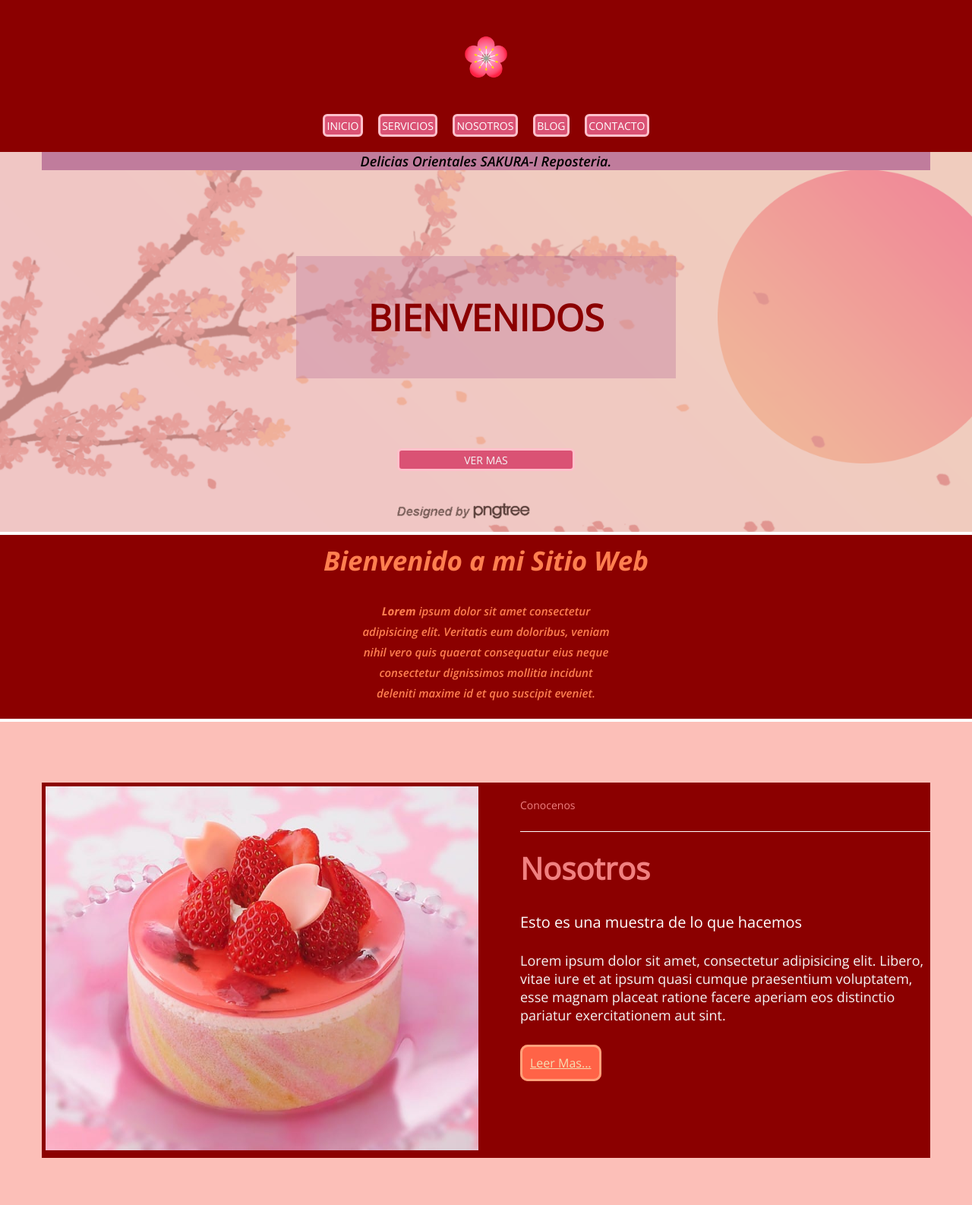
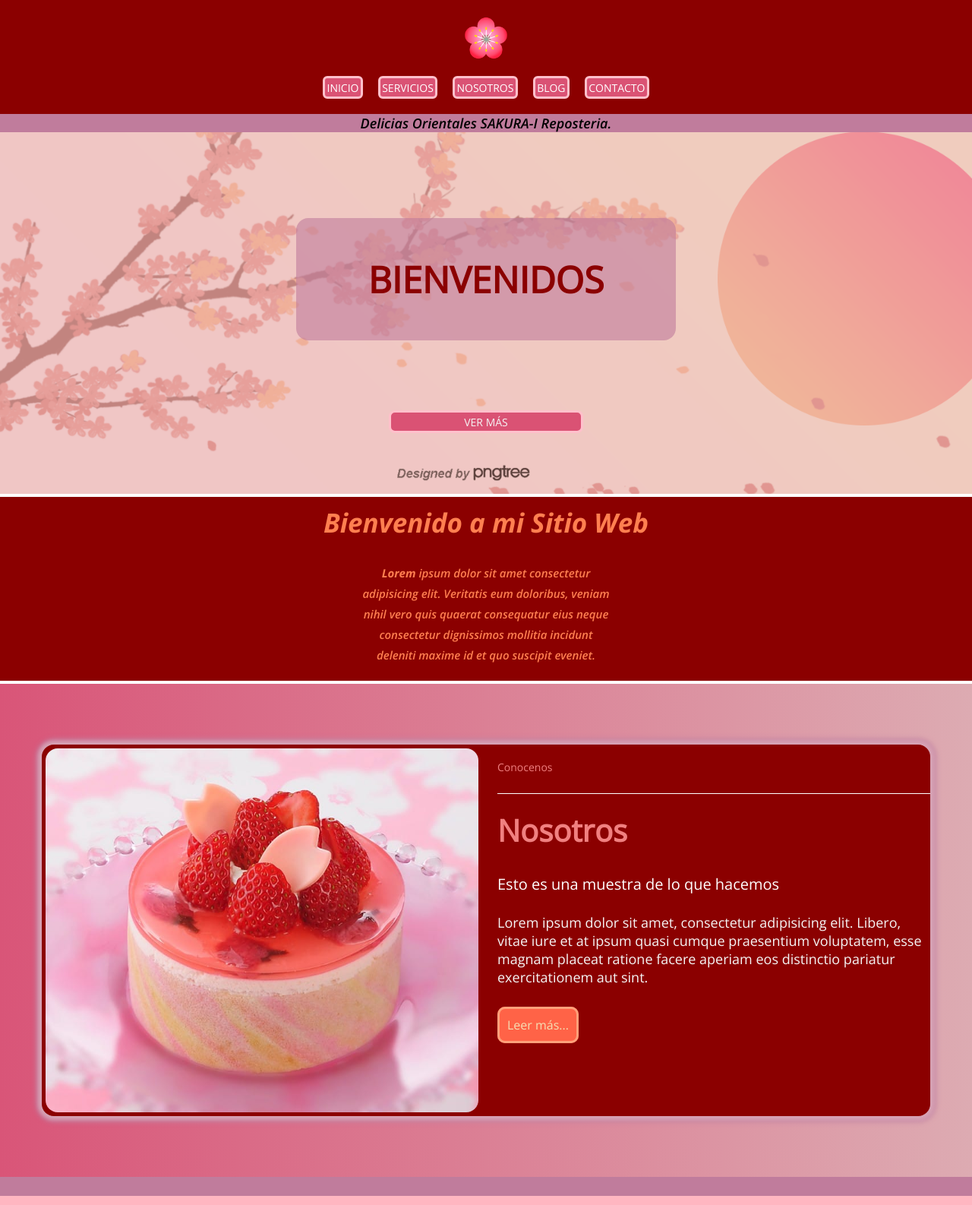
Before and after one commit to MicaMonje/Primera-pagHTML-CSS, a plain HTML site: page index.html in a window 1280 px wide. Shown: the top 1586 px of the page at 76% size. Drawn offline with nearby package versions, Linux system fonts and the light colour scheme.

Commit message:
Bordes redondeados, espacios y algunas sombras

```diff
--- a/css/estilos.css
+++ b/css/estilos.css
@@ -18,13 +18,13 @@ body{
 
 header{
     width: 100%;
-    height: 200px;
+    height: 150px;
     background-color: darkred;
 }
 
-.logo{
-    padding: 25px 0;
-}
+/* .logo{
+
+} */
 
 .logo img{
     width: 100px;
@@ -53,6 +53,7 @@ header{
     padding: 2.5px;
     margin-bottom: 5rem;
     font-size: 14px;
+    transition: all 0.3s ease;
 }
 
 .menu a:hover{
@@ -87,6 +88,7 @@ header{
     flex-flow: column wrap;
     justify-content: center;
     height: 100%;
+    max-width: 100%;
 
 }
 
@@ -96,6 +98,7 @@ header{
     color: black;
     font-style: italic;
     margin-bottom: 20px;
+    width: 100%;
 
 }
 
@@ -104,9 +107,10 @@ header{
     color: darkred;
     width: 100%;
     padding: 48px 0;
-    background-color: rgba(192, 124, 156, 0.4);
+    background-color: rgba(192, 124, 156, 0.6);
     max-width: 500px;
     margin: auto;
+    border-radius: 1rem;
 }
 
 .llamada-accion a{
@@ -117,7 +121,7 @@ header{
 
     background: rgb(218, 82, 116);
     border: 3px solid pink ;
-    border-radius: 6px;
+    border-radius: 0.5rem;
     padding: 2.5px;
     margin-bottom: 5rem;
     font-size: 14px;
@@ -163,17 +167,20 @@ header{
 
 .nosotros{
     width: 100%;
-    background-color: rgba(250, 128, 114, 0.5);
+    /* background-color: rgba(250, 128, 114, 0.5); */
+    background: linear-gradient(to right, #D95578, #DDABB2);
     padding-bottom: 80px;
 }
 
 .nosotros > .contenedor{
     background-color: darkred;
-
+    border-radius: 1rem;
     display: flex;
     flex-direction: row;
     flex-wrap: wrap;
     justify-content: center;
+    box-shadow: 0px 0px 5px 5px rgba(242, 201, 201, 0.5),
+                0px 0px 7px 7px #BF7EA2;
 }
 
 .foto-equipo{
@@ -183,7 +190,8 @@ header{
 
 .foto-equipo img{
     width: 100%;
-    margin: 5px;
+    margin: 5px 5px 0px 5px;
+    border-radius: 1em;
 }
 .conocenos{
     text-align: center;
@@ -224,6 +232,13 @@ header{
     color: wheat;
     background-color: tomato;
     padding: 10px;
+    text-decoration: none;
+    transition: all 0.5s ease;
+
+}
+.conocenos a:hover{
+    font-weight: bold;
+    color: #F2C9C9;
 }
 
 @media all and (min-width:769px){
@@ -236,8 +251,9 @@ header{
     }
 
     .conocenos{
-        padding-left: 30px;
+        /* padding-left: 30px; */
         text-align: left ;
+        padding: auto;
     }
 }
 /*fin de sobre nosotros*/
@@ -269,8 +285,8 @@ header{
 
 
     max-width: 270px;
-    margin: 10px;
-    border: 1px solid darkred;
+    margin: 15px 10px 15px 10px;
+    border: 3 px ridge rgba(139, 0, 0, 0.356);
     border-radius: 10px;
 
 }
--- a/index.html
+++ b/index.html
@@ -34,7 +34,7 @@
             <div class="contenedor llamada-accion">
                 <p>Delicias Orientales SAKURA-I Reposteria.</p>
                 <h2>BIENVENIDOS</h2>
-                <a href="#">Ver Mas</a>
+                <a href="#footer">Ver Más</a>
             </div>
         </div>
     </section>
@@ -60,7 +60,7 @@
                 <h3>Nosotros</h3>
                 <p>Esto es una muestra de lo que hacemos</p>
                 <p>Lorem ipsum dolor sit amet, consectetur adipisicing elit. Libero, vitae iure et at ipsum quasi cumque praesentium voluptatem, esse magnam placeat ratione facere aperiam eos distinctio pariatur exercitationem aut sint.</p>
-                <a href="#">Leer Mas...</a>
+                <a href="#">Leer más...</a>
             </div>
         </div>
     </section>
@@ -92,7 +92,7 @@
                 </div>
             </div>
         </div>
-        <div class="botton-footer">
+        <div id="footer" class="botton-footer">
             <p> &copy;Todos Los Derechos Reservados. </p>
         </div>
 
```
